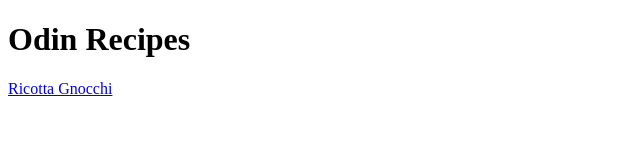
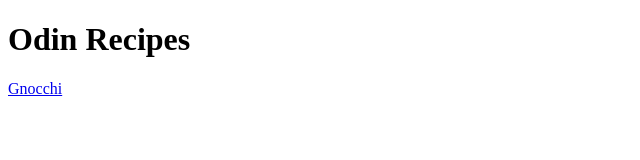
Before and after one commit to Eki213/odin-recipes, a plain HTML site: page index.html in a window 1280 px wide. Shown: the full height of the page, 0-640 px from the left. Drawn offline with Linux system fonts and the light colour scheme.

Commit message:
Update Gnocchi recipe link text in index.html
Change "Ricotta Gnocchi" to "Gnocchi" in index.html.

```diff
--- a/index.html
+++ b/index.html
@@ -7,6 +7,6 @@
 </head>
 <body>
     <h1>Odin Recipes</h1>
-    <a href="recipes/gnocchi.html">Ricotta Gnocchi</a>
+    <a href="recipes/gnocchi.html">Gnocchi</a>
 </body>
 </html>
```
